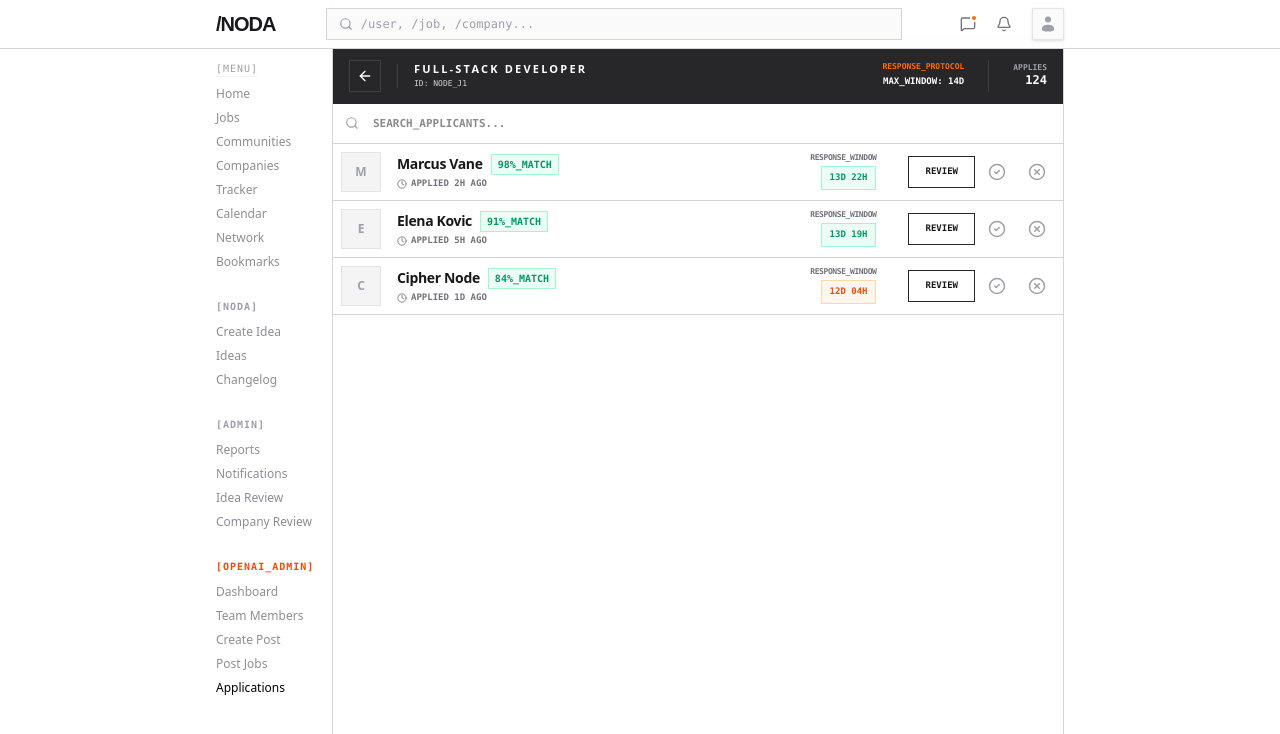
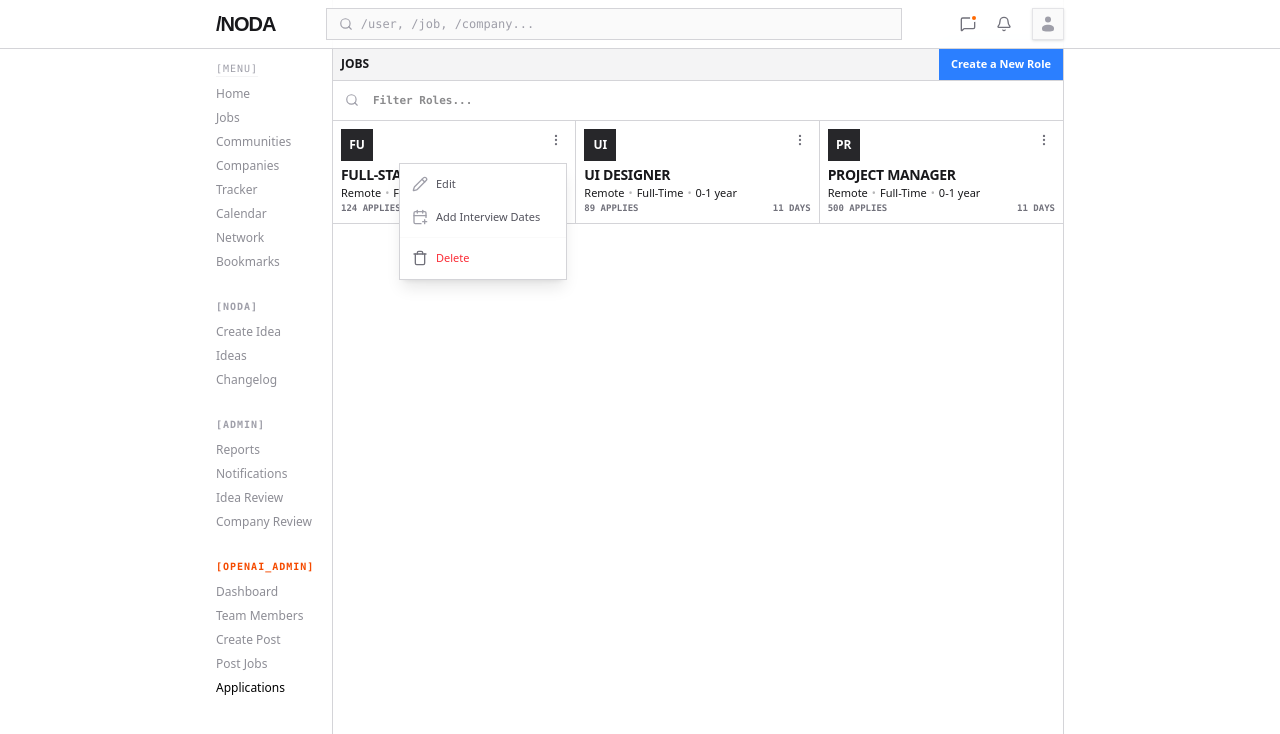
Before and after one commit to impappdavid/Noda, a React (Vite) app in the folder noda-frontend/: page /app/admin/applications in a window 1280 px wide. Both pictures are taken after a click on the element 556 px from the left and 140 px from the top of the page. Shown: the top 734 px of the page. Built offline with nearby package versions, Linux system fonts and the light colour scheme; a web font is replaced by a local one.

Commit message:
Adding a dropdown to the applications

```diff
--- a/noda-frontend/src/components/myComponents/App/CompanyAdmin/Applications/ApplicantComponents.tsx
+++ b/noda-frontend/src/components/myComponents/App/CompanyAdmin/Applications/ApplicantComponents.tsx
@@ -10,6 +10,9 @@ import {
   ExternalLink,
   ArrowRight,
   EllipsisVertical,
+  Pencil,
+  CalendarPlus,
+  Trash,
 } from "lucide-react";
 import { cn } from "@/lib/utils";
 import {
@@ -21,6 +24,15 @@ import {
 } from "@/components/ui/dialog";
 import { Tabs, TabsContent, TabsList, TabsTrigger } from "@/components/ui/tabs";
 import type { ApplicantNode, JobNode } from "@/types/admin/applications";
+import {
+  DropdownMenu,
+  DropdownMenuContent,
+  DropdownMenuGroup,
+  DropdownMenuItem,
+  DropdownMenuLabel,
+  DropdownMenuSeparator,
+  DropdownMenuTrigger,
+} from "@/components/ui/dropdown-menu";
 
 // --- DIALOG: REVIEW APPLICANT ---
 const ReviewApplicantDialog = ({ app }: { app: ApplicantNode }) => {
@@ -295,7 +307,6 @@ const AcceptApplicantDialog = () => (
 export const JobCard = React.memo(
   ({ job, onSelect }: { job: JobNode; onSelect: (j: JobNode) => void }) => (
     <div
-      onClick={() => onSelect(job)}
       className="p-2 bg-white hover:bg-zinc-100 transition-all cursor-pointer group flex items-center justify-between border-b border-zinc-300"
     >
       <div className="flex flex-col gap-1 w-full">
@@ -303,9 +314,41 @@ export const JobCard = React.memo(
           <div className="w-8 h-8 bg-zinc-800 text-white flex items-center justify-center border border-zinc-800 shrink-0 uppercase font-bold text-xs">
             {job.role.substring(0, 2)}
           </div>
-          <div className="p-1 hover:bg-zinc-300/80 cursor-pointer text-zinc-500 h-fit aspect-square">
-            <EllipsisVertical className="w-3.5 h-3.5"/>
-          </div>
+          <DropdownMenu modal={false}>
+            {/* 1. Trigger using your custom SVG styled container */}
+            <DropdownMenuTrigger asChild onClick={(e)=> e.preventDefault()}>
+              <div className="p-1 hover:bg-zinc-300/80 cursor-pointer text-zinc-500 h-fit aspect-square">
+                <EllipsisVertical className="w-3.5 h-3.5" />
+              </div>
+            </DropdownMenuTrigger>
+
+            {/* 2. Menu Content styled for Noda */}
+            <DropdownMenuContent
+              className="w-42 mt-2 rounded-none border-zinc-300  "
+              align="end"
+              forceMount
+            >
+
+              <DropdownMenuGroup>
+                <DropdownMenuItem className="rounded-none hover:bg-zinc-200/80 px-2 py-2 text-[11px] text-zinc-600 focus:bg-zinc-100 focus:text-zinc-900 cursor-pointer">
+                  <Pencil className=" h-3.5 w-3.5 text-zinc-400" />
+                  <span>Edit</span>
+                </DropdownMenuItem>
+                <DropdownMenuItem className="rounded-none hover:bg-zinc-200/80 px-2 py-2 text-[11px] text-zinc-600 focus:bg-zinc-50 focus:text-zinc-900 cursor-pointer">
+                  <CalendarPlus className=" h-3.5 w-3.5 text-zinc-400" />
+                  <span>Add Interview Dates</span>
+                </DropdownMenuItem>
+
+              </DropdownMenuGroup>
+
+              <DropdownMenuSeparator className="bg-zinc-50" />
+
+              <DropdownMenuItem className="rounded-none hover:bg-zinc-200/80 px-2 py-2 text-[11px] text-red-500 focus:bg-red-50 focus:text-red-600 cursor-pointer mt-1">
+                <Trash className=" h-3.5 w-3.5" />
+                <span>Delete</span>
+              </DropdownMenuItem>
+            </DropdownMenuContent>
+          </DropdownMenu>
         </div>
         <div className="flex flex-col w-full">
           <h5 className="text-sm font-bold uppercase tracking-tight group-hover:text-blue-500 transition-colors">
--- a/noda-frontend/src/components/myComponents/App/CompanyAdmin/Applications/Applications.tsx
+++ b/noda-frontend/src/components/myComponents/App/CompanyAdmin/Applications/Applications.tsx
@@ -120,7 +120,7 @@ const ManageApplicants = () => {
               </div>
             </div>
           ) : (
-            <div className="flex justify-between w-full border-b border-zinc-300 ">
+            <div className="flex justify-between w-full border-b border-zinc-300 bg-zinc-100">
               <h1 className="text-xs font-bold uppercase p-2">
                 Jobs
               </h1>
```
